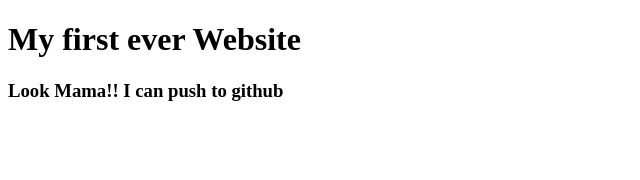
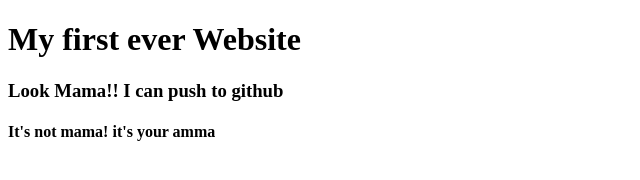
Before and after one commit to sadmanryanriad/my-first-website, a plain HTML site: page index.html in a window 1280 px wide. Shown: the whole page, without its empty margins (0-640 px from the left). Drawn offline with Linux system fonts and the light colour scheme.

Commit message:
Update index.html

```diff
--- a/index.html
+++ b/index.html
@@ -9,5 +9,6 @@
 <body>
     <h1>My first ever Website</h1>
     <h3>Look Mama!! I can push to github</h3>
+    <h4>It's not mama! it's your amma</h3>
 </body>
 </html>
```
